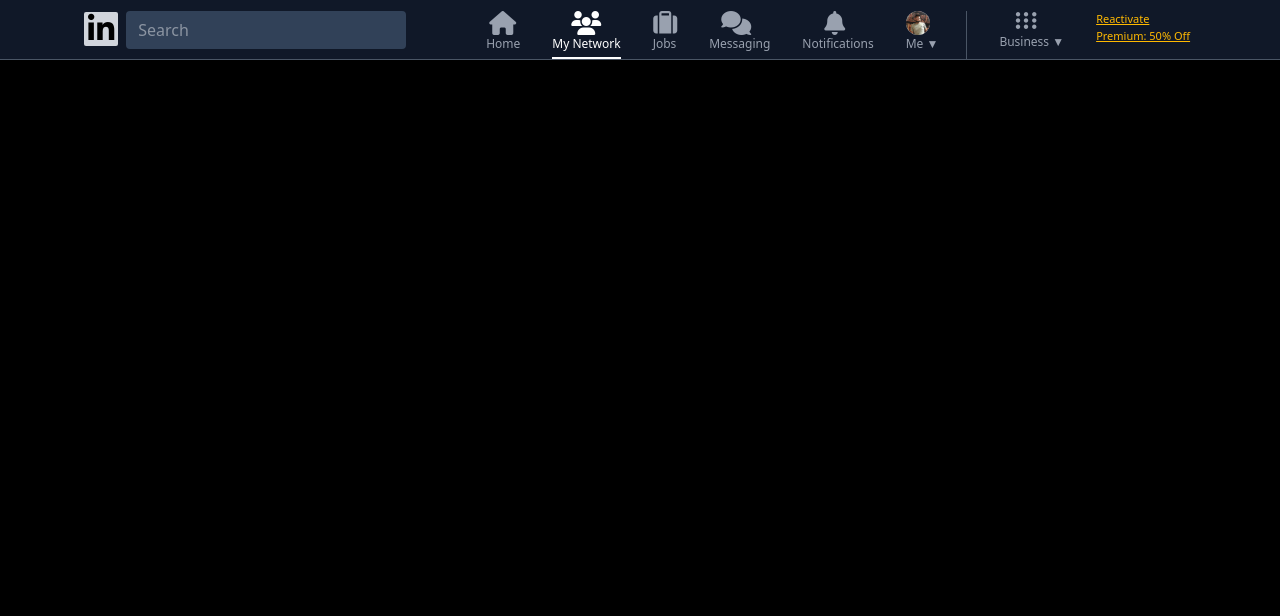
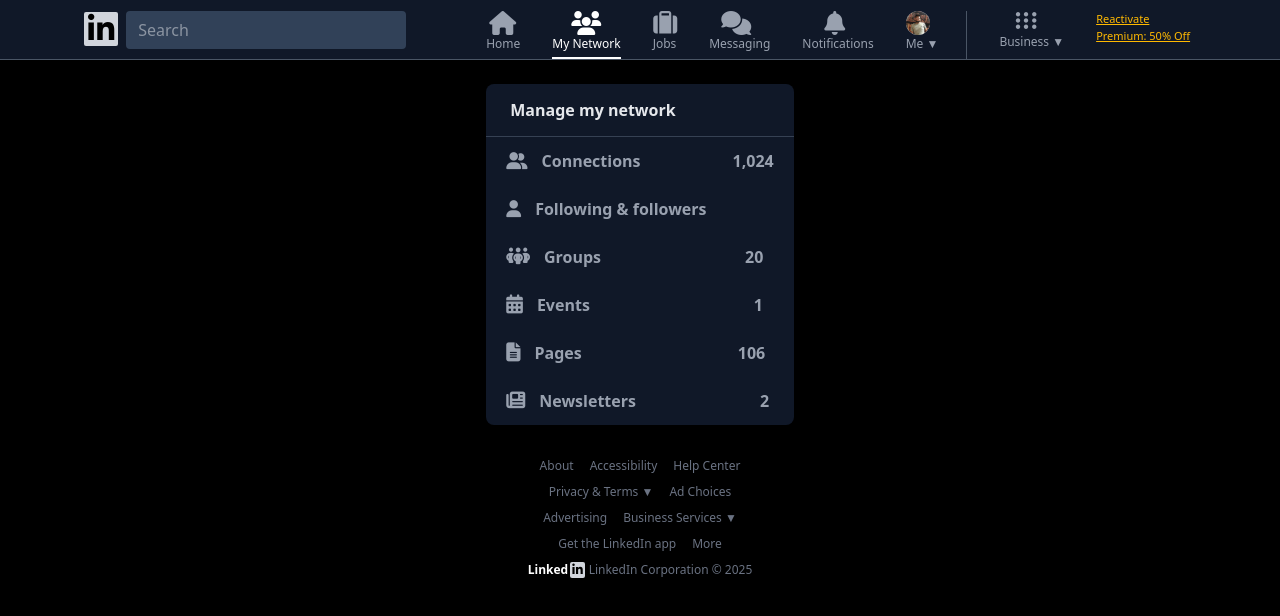
Before and after one commit to AnshMNSoni/LinkedIn-Clone, a website: page dist/network.html in a window 1280 px wide. Drawn offline with Linux system fonts and the light colour scheme.

Commit message:
Network section added

```diff
--- a/dist/network.html
+++ b/dist/network.html
@@ -11,11 +11,12 @@
 
 <body class="bg-black">
     <!-- navbar section -->
-    <nav class="bg-gray-900 h-15 border-b-1 border-gray-600">
+    <nav class="bg-gray-900 h-15 border-b border-gray-600 fixed top-0 left-0 w-full z-50">
         <div class="flex place-content-center pt-[7px]">
             <div class="pt-[4px]">
                 <ul class="flex space-x-2">
-                    <li><i
+                    <li>
+                        <i
                             class="fa-brands fa-linkedin-in bg-gray-300 mt-[0.5px] px-[4px] text-3xl rounded-[2px] p-[2px]"></i>
                     </li>
                     <li>
@@ -26,17 +27,17 @@
             </div>
             <div class="pl-20 grid place-content-center cursor-pointer">
                 <ul class="flex space-x-8 pt-1 text-gray-400 text-[12px]">
-                    <li class="flex flex-col hover:text-white pb-1 hover:border-white">
+                    <li class="flex flex-col hover:text-white pb-1">
                         <i class="fa-solid fa-house text-2xl pl-[3px]"></i>
                         <a href="./index.html"><span class="hover:text-white">Home</span></a>
                     </li>
                     <li class="flex flex-col text-white pb-1 border-white border-b-2">
                         <i class="fa-solid fa-users text-2xl pl-[19px]"></i>
-                        <a href="./network.html"><span class="hover:text-white">My Network</span></a>
+                        <a href="#"><span class="hover:text-white">My Network</span></a>
                     </li>
                     <li class="flex flex-col hover:text-white pb-1 hover:border-white">
-                        <i class="fa-solid fa-suitcase text-2xl pl-[0.5px]"></i><a href="#"><span
-                                class="hover:text-white">Jobs</span></a>
+                        <i class="fa-solid fa-suitcase text-2xl pl-[0.5px]"></i>
+                        <a href="#"><span class="hover:text-white">Jobs</span></a>
                     </li>
                     <li class="flex flex-col hover:text-white pb-1 hover:border-white">
                         <i class="fa-solid fa-comments text-2xl pl-[12px]"></i>
@@ -46,9 +47,9 @@
                         <i class="fa-solid fa-bell text-2xl pl-[22px]"></i>
                         <span class="hover:text-white">Notifications</span>
                     </li>
-                    <li class="flex flex-col hover:text-white border-r-1 pr-7 border-gray-600">
+                    <li class="flex flex-col hover:text-white border-r pr-7 border-gray-600">
                         <img src="/img/profile.jpg" alt="profile photo" class="h-6 w-6 rounded-full">
-                        <span class="hover:text-white" style="cursor: pointer;">Me &#9660;</span>
+                        <span class="hover:text-white cursor-pointer">Me &#9660;</span>
                     </li>
                     <li class="flex flex-col hover:text-white hover:border-white">
                         <div class="pl-4">
@@ -56,14 +57,106 @@
                             <i class="fa-solid fa-ellipsis-vertical text-[20px]"></i>
                             <i class="fa-solid fa-ellipsis-vertical text-[20px]"></i>
                         </div>
-                        <span class="hover:text-white" style="cursor: pointer;">Business &#9660;</span>
+                        <span class="hover:text-white cursor-pointer">Business &#9660;</span>
                     </li>
                     <li class="text-amber-400 hover:text-amber-300 text-[11px] text-justify w-25">
-                        <a href="#" style="text-decoration: underline;">Reactivate Premium: 50% Off</a>
+                        <a href="#" class="underline">Reactivate Premium: 50% Off</a>
                     </li>
                 </ul>
             </div>
         </div>
     </nav>
+
+
+    <!-- Content below navbar -->
+    <div class="flex place-content-center">
+        <!-- Block-1 -->
+        <div class="flex flex-col gap-y-8">
+            <!-- Manage my Network -->
+            <div class="bg-gray-900 max-w-max mt-21 text-gray-400 rounded-[8px]">
+                <ul class="flex flex-col">
+                    <li class="text-gray-200 font-semibold border-gray-700 border-b-1 px-6 py-3.5">Manage my network</li>
+                    <ul class="font-semibold">
+                        <li class="hover:bg-gray-800 text hover:text-gray-300">
+                            <ul class="flex px-5 py-3 gap-x-23">
+                                <li><i class="fa-solid fa-user-group pr-3.5 text-[17px]"></i><span>Connections</span></li>
+                                <li>1,024</li>
+                            </ul>
+                        </li>
+                        <li class="hover:bg-gray-800 px-5 py-3 hover:text-gray-300"><i class="fa-solid fa-user pr-3.5 text-[17px]"></i><span>Following & followers</span></li>
+                        <li class="hover:bg-gray-800 hover:text-gray-300">
+                            <ul class="flex px-5 py-3 gap-x-36">
+                                <li><i class="fa-solid fa-people-group pr-3.5 text-[19px]"></i><span>Groups</span></li>
+                                <li>20</li>
+                            </ul>
+                        </li>
+                        <li class="hover:bg-gray-800 hover:text-gray-300">
+                            <ul class="flex px-5 py-3 gap-x-41">
+                                <li><i class="fa-solid fa-calendar-days pr-3.5 text-[19px]"></i><span>Events</span></li>
+                                <li>1</li>
+                            </ul>
+                        </li>
+                        <li class="hover:bg-gray-800 hover:text-gray-300">
+                            <ul class="flex px-5 py-3 gap-x-39">
+                                <li><i class="fa-solid fa-file-lines pr-3.5 text-[19px]"></i><span>Pages</span></li>
+                                <li>106</li>
+                            </ul>
+                        </li>
+                        <li class="hover:bg-gray-800 hover:text-gray-300">
+                            <ul class="flex px-5 py-3 gap-x-31">
+                                <li><i class="fa-solid fa-newspaper pr-3.5 text-[19px]"></i><span>Newsletters</span></li>
+                                <li>2</li>
+                            </ul>
+                        </li>
+                    </ul>
+                </ul>
+            </div>
+
+            <!-- Quick Links -->
+            <div class="bg-black rounded-[8px]">
+                <ul class="flex flex-col space-y-2 place-content-center text-[12px] text-gray-500">
+                    <ul class="flex gap-4 place-content-center">
+                        <li class="max-w-max hover:underline hover:text-blue-400 cursor-pointer">About</li>
+                        <li class="max-w-max hover:underline hover:text-blue-400 cursor-pointer">Accessibility</li>
+                        <li class="max-w-max hover:underline hover:text-blue-400 cursor-pointer">Help Center</li>
+                    </ul>
+                    <ul class="flex gap-4 place-content-center">
+                        <li class="max-w-max hover:underline hover:text-blue-400 cursor-pointer">Privacy & Terms &#9660;
+                        </li>
+                        <li class="max-w-max hover:underline hover:text-blue-400 cursor-pointer">Ad Choices</li>
+                    </ul>
+                    <ul class="flex gap-4 place-content-center">
+                        <li class="max-w-max hover:underline hover:text-blue-400 cursor-pointer">Advertising</li>
+                        <li class="max-w-max hover:underline hover:text-blue-400 cursor-pointer">Business Services &#9660;
+                        </li>
+                    </ul>
+                    <ul class="flex gap-4 place-content-center">
+                        <li class="max-w-max hover:underline hover:text-blue-400 cursor-pointer">Get the LinkedIn app</li>
+                        <li class="max-w-max hover:underline hover:text-blue-400 cursor-pointer">More</li>
+                    </ul>
+                    <ul class="flex gap-4 place-content-center">
+                        <li>
+                            <span><span class="font-bold text-[12px] mr-0.5 text-white">Linked</span><i
+                        class="fa-brands fa-linkedin-in bg-gray-300 text-black text-[12px] rounded-[2px] p-[2px] mr-1"></i><span
+                        class="text-[12px]">LinkedIn Corporation © 2025</span></span>
+                        </li>
+                    </ul>
+                </ul>
+
+            </div>
+        </div>
+
+
+
+        <!-- Block-2 -->
+        <div>
+            <!-- Grow and Catchup -->
+            <!-- Invitations -->
+            <!-- Premium -->
+            <!-- people you know -->
+        </div>
+    </div>
+
 </body>
+
 </html>
```
Also changed, not shown: dist/index.html (+12 -13 lines), dist/styles.css.
